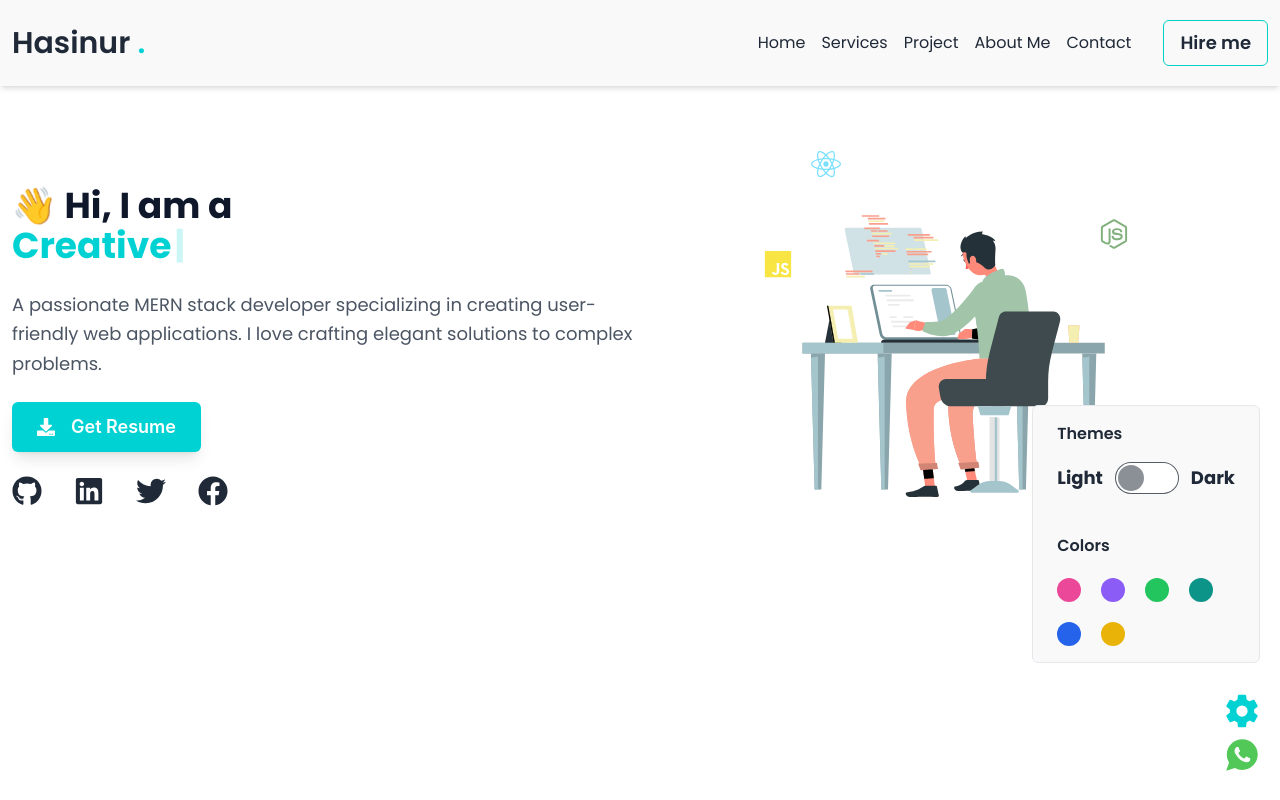
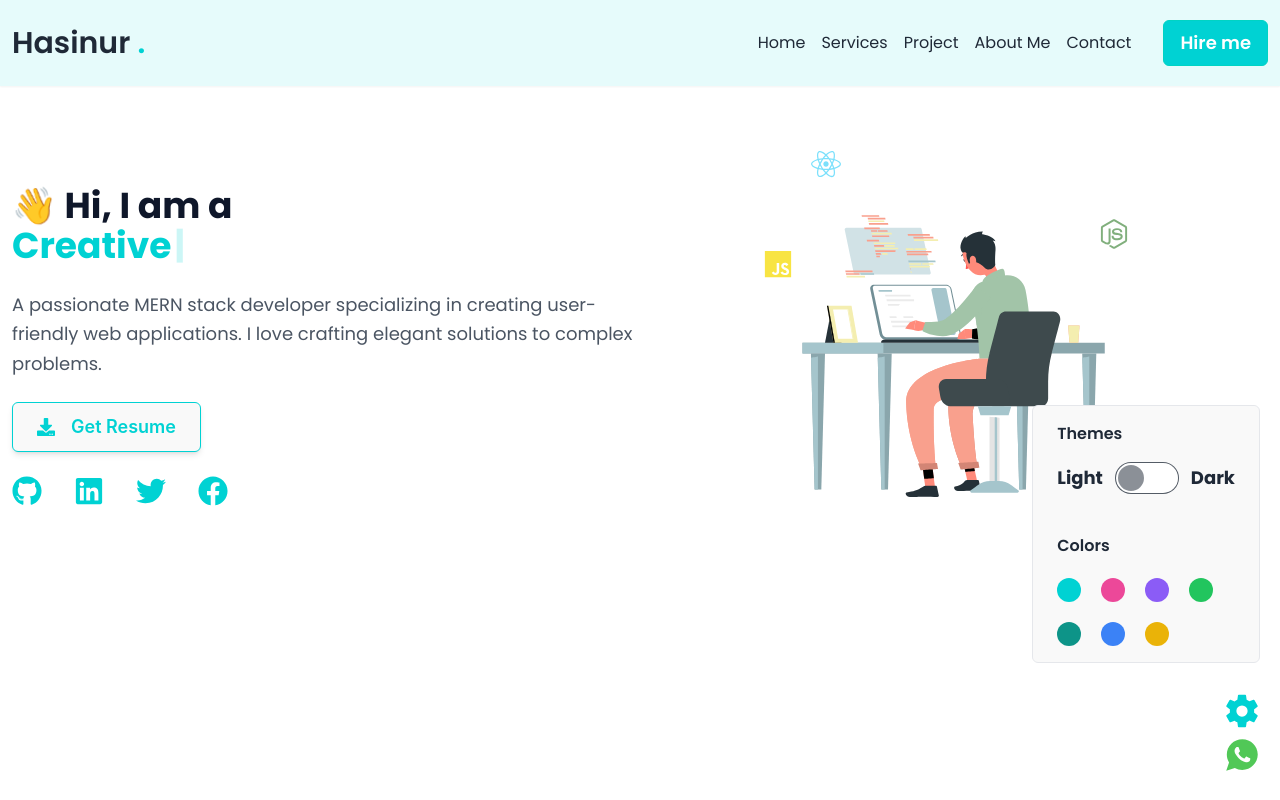
Before and after one commit to Hasinur3813/react-portfolio, a React (Vite) app: page / in a window 1280 px wide. Both pictures are taken after a click on the button 1242 px from the left and 711 px from the top of the page. Built offline with nearby package versions, Linux system fonts and the light colour scheme.

Commit message:
custom theme implemented

```diff
--- a/src/components/Hero/Hero.jsx
+++ b/src/components/Hero/Hero.jsx
@@ -15,7 +15,7 @@ import developer from "../../assets/developer.json"; // Import your JSON file
 
 const Hero = () => {
   return (
-    <Section className="">
+    <Section>
       <div className=" flex flex-col md:flex-row gap-y-20 items-center container mx-auto px-3  pt-10 sm:pt-20">
         {/* Left Content */}
         <div className=" flex-1 space-y-6">
@@ -48,15 +48,15 @@ const Hero = () => {
           <div className="space-y-4">
             <Button
               type="primary"
-              className="group flex gap-2 items-center px-6 py-6 bg-primaryColor text-lightGray font-semibold text-lg rounded-md shadow-lg hover:shadow-xl transition-shadow duration-200 hover:!bg-secondaryColor"
+              className="group flex gap-2 items-center px-6 py-6 hover:!bg-primaryColor border-primaryColor font-semibold text-lg rounded-md shadow-md hover:shadow-xl transition-shadow duration-200 bg-offWhite text-primaryColor"
             >
               <FaDownload className="group-hover:animate-bounce" />{" "}
               <span>Get Resume</span>
             </Button>
           </div>
           {/* Social Links */}
-          <div className="flex space-x-8 text-primaryAccent text-3xl ">
-            <a href="#" className="hover:text-primaryColor">
+          <div className="flex space-x-8 text-primaryColor text-3xl ">
+            <a href="#" className="hover:text-primaryColor shadow-primaryColor">
               <FaGithub />
             </a>
             <a href="#" className=" hover:text-primaryColor">
--- a/src/components/Navbar/MobileMenu.jsx
+++ b/src/components/Navbar/MobileMenu.jsx
@@ -73,7 +73,7 @@ const MobileMenu = ({ handleCloseMenu, showMobileMenu }) => {
             </li>
             <li>
               <button
-                className="mt-5 w-full border-secondaryColor border hover:bg-primaryColor hover:text-lightGray rounded-md px-4 py-2 text-lg font-semibold"
+                className="mt-5 w-full border-secondaryColor border text-lightGray bg-primaryColor hover:text-lightGray hover:bg-secondaryColor rounded-md px-4 py-2 text-lg font-semibold"
                 type="button"
               >
                 Hire me
--- a/src/components/Navbar/Navbar.jsx
+++ b/src/components/Navbar/Navbar.jsx
@@ -17,7 +17,7 @@ const Navbar = () => {
         showMobileMenu={showMobileMenu}
       />
 
-      <div className="shadow-md bg-offWhite">
+      <div className="shadow-sm bg-bg-secondary">
         <div className="container mx-auto px-3">
           <div className="flex py-5 justify-between items-center">
             {/* navbar start */}
@@ -36,7 +36,8 @@ const Navbar = () => {
                 <Navlink path="contact" text="Contact" />
                 <li>
                   <button
-                    className="ms-4 border-secondaryColor border hover:bg-primaryColor rounded-md px-4 py-2 text-lg font-semibold"
+                    className="ms-4 border-secondaryColor border
+                    bg-primaryColor text-lightGray hover:bg-secondaryColor rounded-md px-4 py-2 text-lg font-semibold"
                     type="button"
                   >
                     Hire me
--- a/src/components/Shared/ActionButtons.jsx
+++ b/src/components/Shared/ActionButtons.jsx
@@ -9,7 +9,8 @@ const ActionButtons = () => {
   const themeBox = useRef(null);
 
   const handleShowColor = () => {
-    setShowColors(!showColors);
+    setShowColors((prevState) => !prevState);
+    console.log("clicked");
   };
 
   // Close menu when clicking outside the themeBox
@@ -36,7 +37,7 @@ const ActionButtons = () => {
         ref={themeBox}
         className={`${
           showColors && "opacity-100 z-auto pointer-events-auto"
-        } themeControlBox opacity-0 -z-10 pointer-events-none rounded-md bg-offWhite border px-6 py-4 absolute -top-72 right-0`}
+        } opacity-0 -z-10 pointer-events-none rounded-md bg-offWhite border px-6 py-4 absolute -top-72 right-0`}
       >
         <Themes />
       </div>
@@ -45,7 +46,6 @@ const ActionButtons = () => {
         {/* Themes Control */}
         <div>
           <button
-            name="themeControlBtn"
             onClick={handleShowColor}
             type="button"
             className="hover:rotate-180 md:block hidden transition-transform duration-100"
--- a/src/components/Shared/Themes.jsx
+++ b/src/components/Shared/Themes.jsx
@@ -1,7 +1,9 @@
 import useTheme from "../../hooks/useTheme";
+import { Tooltip } from "antd";
+import ThemesColor from "./ThemesColor";
 
 const Themes = ({ className }) => {
-  const { theme, getColorName, handleThemeChange } = useTheme();
+  const { theme, getThemeName, handleThemeChange } = useTheme();
 
   return (
     <div className={`${className}`}>
@@ -26,31 +28,42 @@ const Themes = ({ className }) => {
       <div className="mt-10">
         <h3 className="font-semibold text-base">Colors</h3>
 
-        <div onClick={getColorName} className="mt-5 flex gap-5 flex-wrap">
-          <button
-            name="#ec4899"
-            className="bg-pink-500 w-6 h-6 rounded-full"
-          ></button>
-          <button
-            name="#8b5cf6"
-            className="bg-violet-500 w-6 h-6 rounded-full"
-          ></button>
-          <button
-            name="#22c55e"
-            className="bg-green-500 w-6 h-6 rounded-full"
-          ></button>
-          <button
-            name="#0d9488 "
-            className="bg-teal-600 w-6 h-6 rounded-full"
-          ></button>
-          <button
-            name="#2563eb"
-            className="bg-blue-600 w-6 h-6 rounded-full"
-          ></button>
-          <button
-            name="#eab308"
-            className="bg-yellow-500 w-6 h-6 rounded-full"
-          ></button>
+        <div onClick={getThemeName} className="mt-5 flex gap-5 flex-wrap">
+          <ThemesColor
+            title="Default"
+            colorName="bg-[#00d2d3]"
+            themeName="theme-default"
+          />
+          <ThemesColor
+            title="Pink"
+            colorName="bg-pink-500"
+            themeName="theme-pink"
+          />
+          <ThemesColor
+            title="Violet"
+            colorName="bg-violet-500"
+            themeName="theme-violet"
+          />
+          <ThemesColor
+            title="Green"
+            colorName="bg-green-500"
+            themeName="theme-green"
+          />
+          <ThemesColor
+            title="Teal"
+            colorName="bg-teal-600"
+            themeName="theme-teal"
+          />
+          <ThemesColor
+            title="Blue"
+            colorName="bg-blue-500"
+            themeName="theme-blue"
+          />
+          <ThemesColor
+            title="Yellow"
+            colorName="bg-yellow-500"
+            themeName="theme-yellow"
+          />
         </div>
       </div>
     </div>
--- /dev/null
+++ b/src/components/Shared/ThemesColor.jsx
@@ -0,0 +1,14 @@
+import { Tooltip } from "antd";
+
+const ThemesColor = ({ themeName, title, colorName }) => {
+  return (
+    <Tooltip title={title}>
+      <button
+        name={themeName}
+        className={`${colorName} w-6 h-6 rounded-full`}
+      ></button>
+    </Tooltip>
+  );
+};
+
+export default ThemesColor;
--- a/src/context/ThemesProvider.jsx
+++ b/src/context/ThemesProvider.jsx
@@ -4,6 +4,7 @@ export const ThemeContext = createContext(null);
 
 const ThemesProvider = ({ children }) => {
   const [theme, setTheme] = useState("light");
+  const [colorName, setColorName] = useState("");
 
   useEffect(() => {
     const storedTheme = localStorage.getItem("theme");
@@ -23,16 +24,16 @@ const ThemesProvider = ({ children }) => {
   };
 
   // change theme by choosing color
-  const getColorName = (e) => {
-    // TODO: change theme color by clicking the color
-    const color = e.target.name;
-    console.log(color);
+  const getThemeName = (e) => {
+    const themeName = e.target.name;
+    setColorName(themeName);
   };
 
   const controller = {
     theme,
+    colorName,
     setTheme,
-    getColorName,
+    getThemeName,
     handleThemeChange,
   };
 
--- a/src/index.css
+++ b/src/index.css
@@ -15,5 +15,72 @@
     --color-text: #101c2c;
     --color-red: #ef4444;
     --color-accent-hover: #e5ffff;
+    --color-bg-secondary: #e6fbfb;
+  }
+  * {
+    @apply transition-colors duration-300 ease-in-out;
   }
 }
+
+/* theme default */
+
+.theme-default {
+  --color-primaryColor: #00d2d3;
+  --color-secondaryColor: #00d3c4;
+  --color-offWhite: #f9f9f9;
+  --color-darkGray: #0f172a;
+  --color-lightGray: #ffffff;
+  --color-muted: #4b5563;
+  --color-text: #101c2c;
+  --color-red: #ef4444;
+  --color-accent-hover: #e5ffff;
+  --color-bg-secondary: #e6fbfb;
+}
+
+/* Theme 1 */
+.theme-pink {
+  --color-primaryColor: #ec4899;
+  --color-secondaryColor: #bd3a7a;
+  --color-accent-hover: #ffe4e6;
+  --color-bg-secondary: #fdedf5;
+}
+
+/* Theme 2 */
+.theme-violet {
+  --color-primaryColor: #8b5cf6;
+  --color-secondaryColor: #a78bfa;
+  --color-accent-hover: #ede9fe;
+  --color-bg-secondary: #f6f3ff;
+}
+
+/* Theme 3 */
+.theme-green {
+  --color-primaryColor: #22c55e;
+  --color-secondaryColor: #4ade80;
+  --color-accent-hover: #dcfce7;
+  --color-bg-secondary: #e9f9ef;
+}
+
+/* Theme 4 */
+.theme-teal {
+  --color-primaryColor: #0d9488;
+  --color-secondaryColor: #14b8a6;
+  --color-accent-hover: #ccfbf1;
+  --color-bg-secondary: #e7f4f3;
+}
+
+/* Theme 5 */
+.theme-blue {
+  --color-primaryColor: #3b82f6;
+  --color-secondaryColor: #60a5fa;
+  --color-accent-hover: #dbeafe;
+  --color-bg-secondary: #ebf3fe;
+}
+
+/* Theme 6 */
+.theme-yellow {
+  --color-primaryColor: #eab308;
+  --color-secondaryColor: #facc15;
+  --color-accent-hover: #fef3c7;
+  --color-bg-secondary: #fdf7e6;
+}
--- a/src/layout/RootLayout.jsx
+++ b/src/layout/RootLayout.jsx
@@ -1,10 +1,12 @@
 import Navbar from "../components/Navbar/Navbar";
 import { Outlet } from "react-router-dom";
 import ActionButtons from "../components/Shared/ActionButtons";
+import useTheme from "../hooks/useTheme";
 
 const RootLayout = () => {
+  const { colorName } = useTheme();
   return (
-    <div className="font-poppins">
+    <div className={`${colorName} font-poppins`}>
       <ActionButtons />
       <Navbar />
       <Outlet />
--- a/tailwind.config.js
+++ b/tailwind.config.js
@@ -16,6 +16,7 @@ export default {
         text: "var(--color-text)",
         red: "var(--color-red)",
         "accent-hover": "var(--color-accent-hover)",
+        "bg-secondary": "var(--color-bg-secondary)",
       },
       fontFamily: {
         poppins: ["poppins", "serif"],
```
